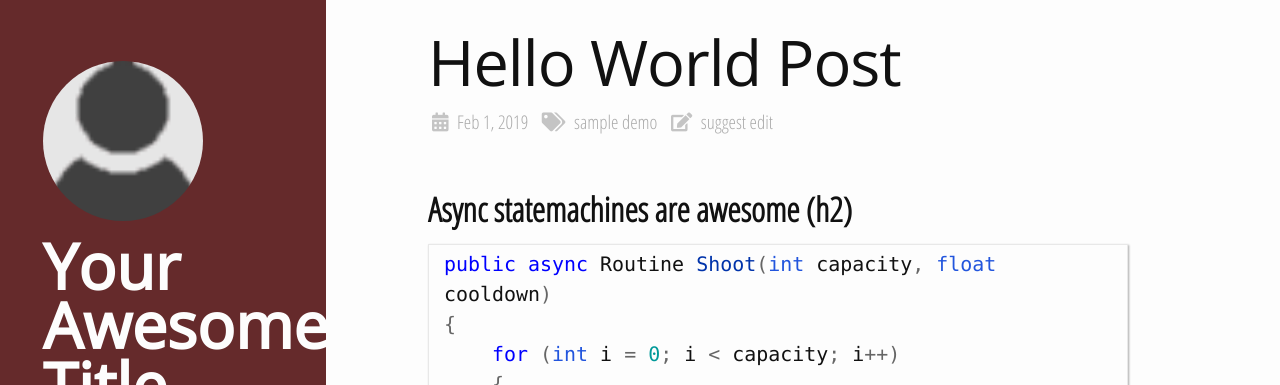
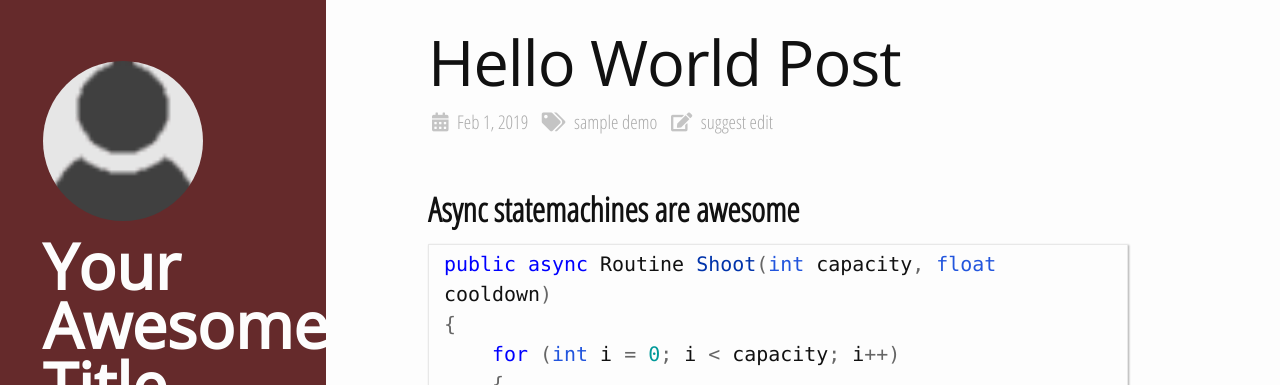
Before and after one commit to korchoon/korchoon.github.io, a Jekyll site: the page built from _posts/2019-02-01-hello-world.md, in a window 1280 px wide. Shown: the top 385 px of the page. Built offline with Jekyll 4.4.1, drawn with Linux system fonts in a browser that asks for light colours; cached includes are drawn as plain includes; nearby versions of some CDN libraries; some web fonts are replaced; library files that are not in the unit come from our copies.

````diff
--- a/_posts/2019-02-01-hello-world.md
+++ b/_posts/2019-02-01-hello-world.md
@@ -3,7 +3,7 @@ tags: [sample, demo]
 title: Hello World Post
 ---
 
-## Async statemachines are awesome (h2)
+## Async statemachines are awesome
 
 
 ```csharp
````
